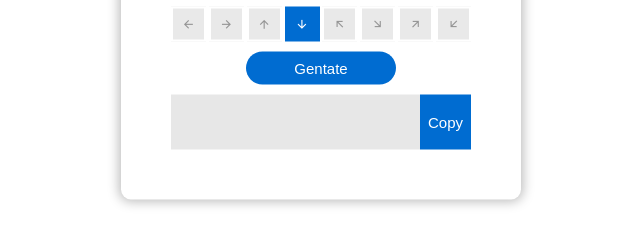
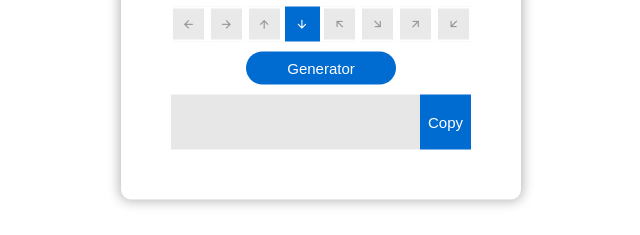
Before and after one commit to CodingRavi/Gradient-Generator, a plain HTML site: page index.html in a window 1280 px wide. Shown: the part 347-582 px from the top of the page, 319-959 px from the left. Drawn offline with nearby package versions, Linux system fonts and the light colour scheme.

Commit message:
second commit

```diff
--- a/index.html
+++ b/index.html
@@ -45,7 +45,7 @@
                     <i class="ri-arrow-down-line"></i>
                 </button>
             </div>
-            <button id="submit" onclick="genrate()">Gentate</button>
+            <button id="submit" onclick="genrate()">Generator</button>
             <div class="output">
                <textarea id="code" rows="3"></textarea>
                 <button id="copy" >Copy</button>
```
